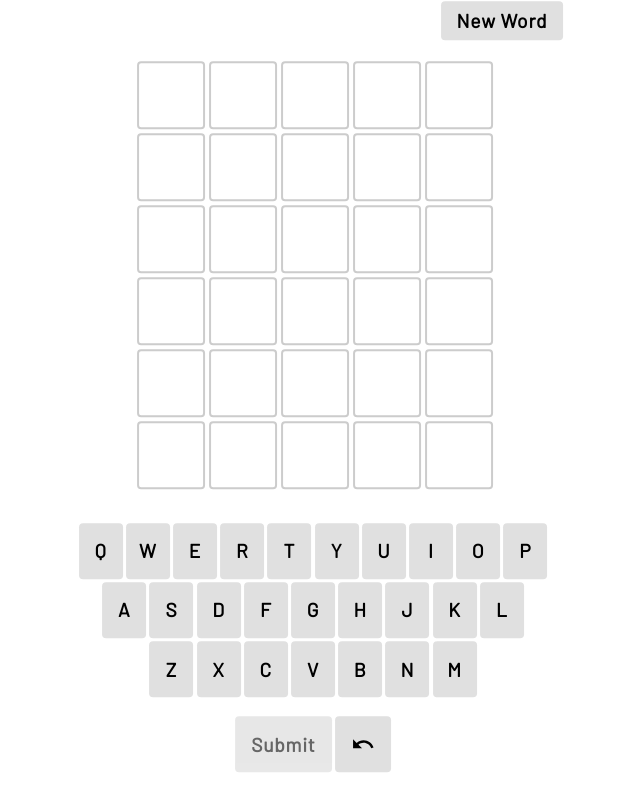
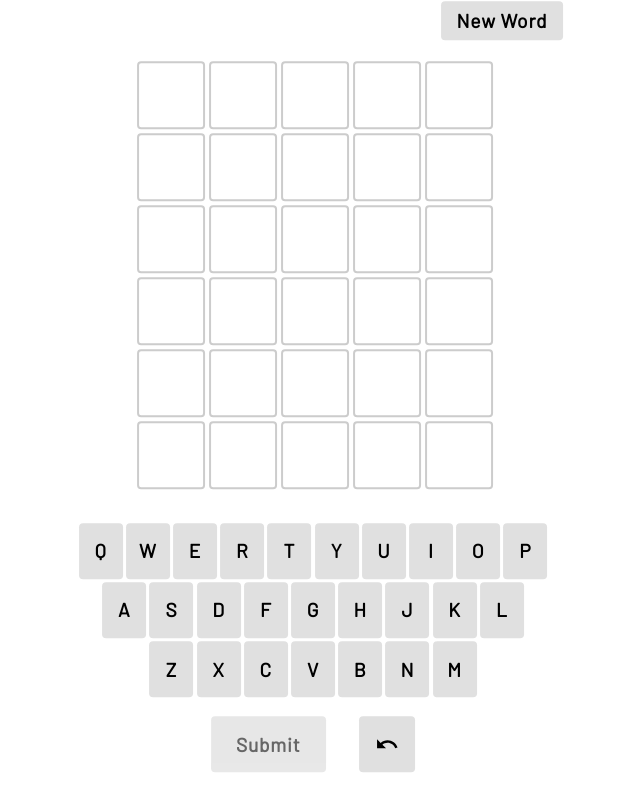
Before and after one commit to Hammerlord/Hammerdle, a React app: page / in a window 1280 px wide. Shown: the whole page, without its empty margins (327-967 px from the left). Built offline with nearby package versions, Linux system fonts and the light colour scheme.

Commit message:
Fix some visual issues when game ends

```diff
--- a/src/App.tsx
+++ b/src/App.tsx
@@ -209,14 +209,14 @@ export const App = () => {
                     </ButtonBase>
                 </div>
                 {rows.map((row: string[], i) => (
-                    <Row currentWord={currentWord} row={row} isRowSubmitted={i < rowIndexToSubmit} key={i} />
+                    <Row currentWord={currentWord} row={row} isRowSubmitted={gameEnded || i < rowIndexToSubmit} key={i} />
                 ))}
 
                 <div className={classes.keyboardContainer}>
                     <Keyboard
                         onClickButton={onKey}
                         submissions={gameEnded ? rows : rows.slice(0, rowIndexToSubmit)}
-                        enableSubmit={rows[rowIndexToSubmit].every((answer) => answer)}
+                        enableSubmit={!gameEnded && rows[rowIndexToSubmit].every((answer) => answer)}
                         currentWord={currentWord}
                     />
                     <div className={classes.submitButtonContainer}>
--- a/src/Keyboard.tsx
+++ b/src/Keyboard.tsx
@@ -31,8 +31,8 @@ const useKeyboardStyles = createUseStyles({
             },
             "&.submit": {
                 width: "unset",
-                padding: "0 3rem important",
-                marginRight: "2rem important",
+                padding: "0 3rem",
+                marginRight: "2rem",
                 backgroundColor: "#5a68ce",
                 color: "white",
                 "&:disabled": {
```
